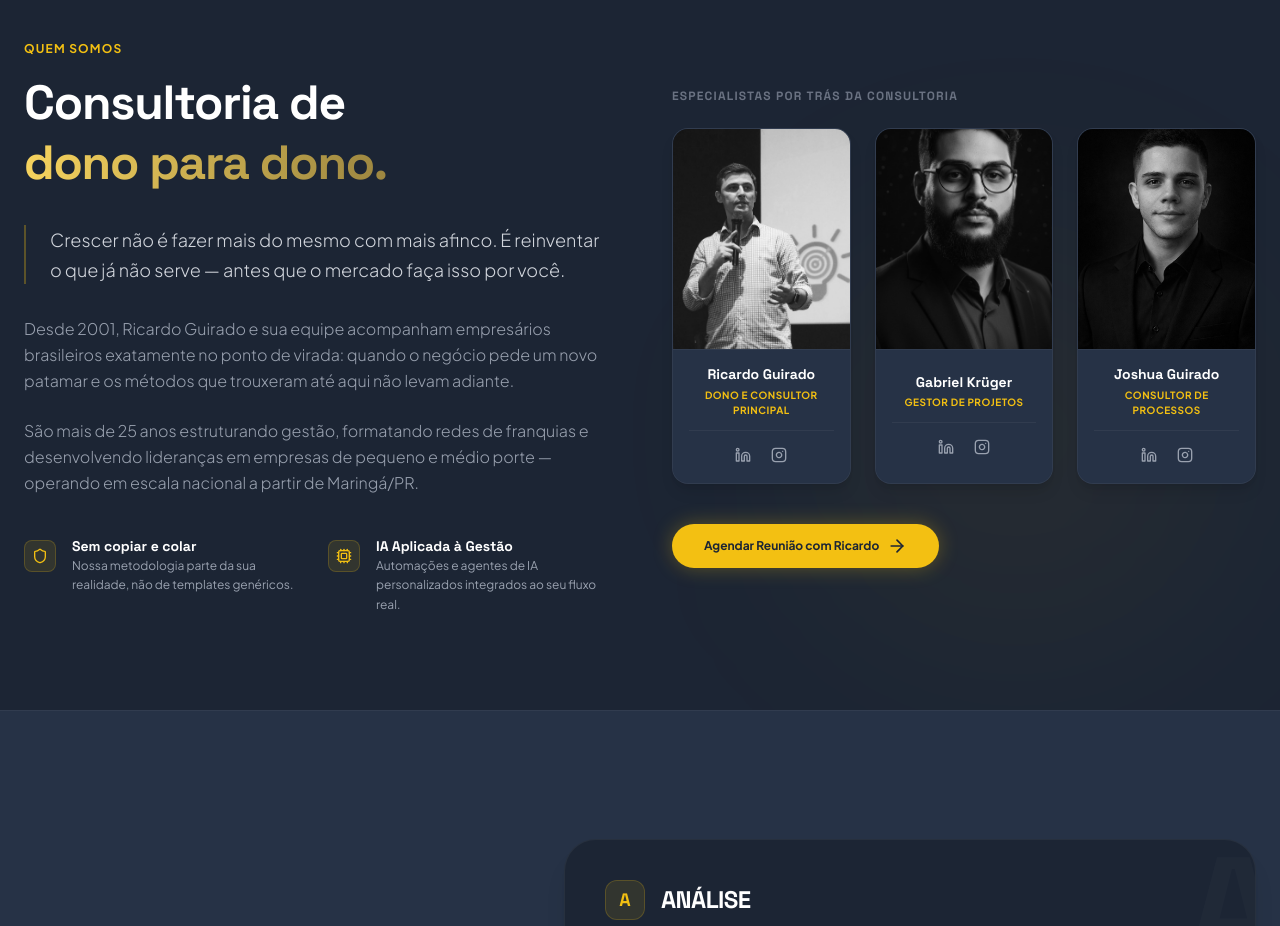
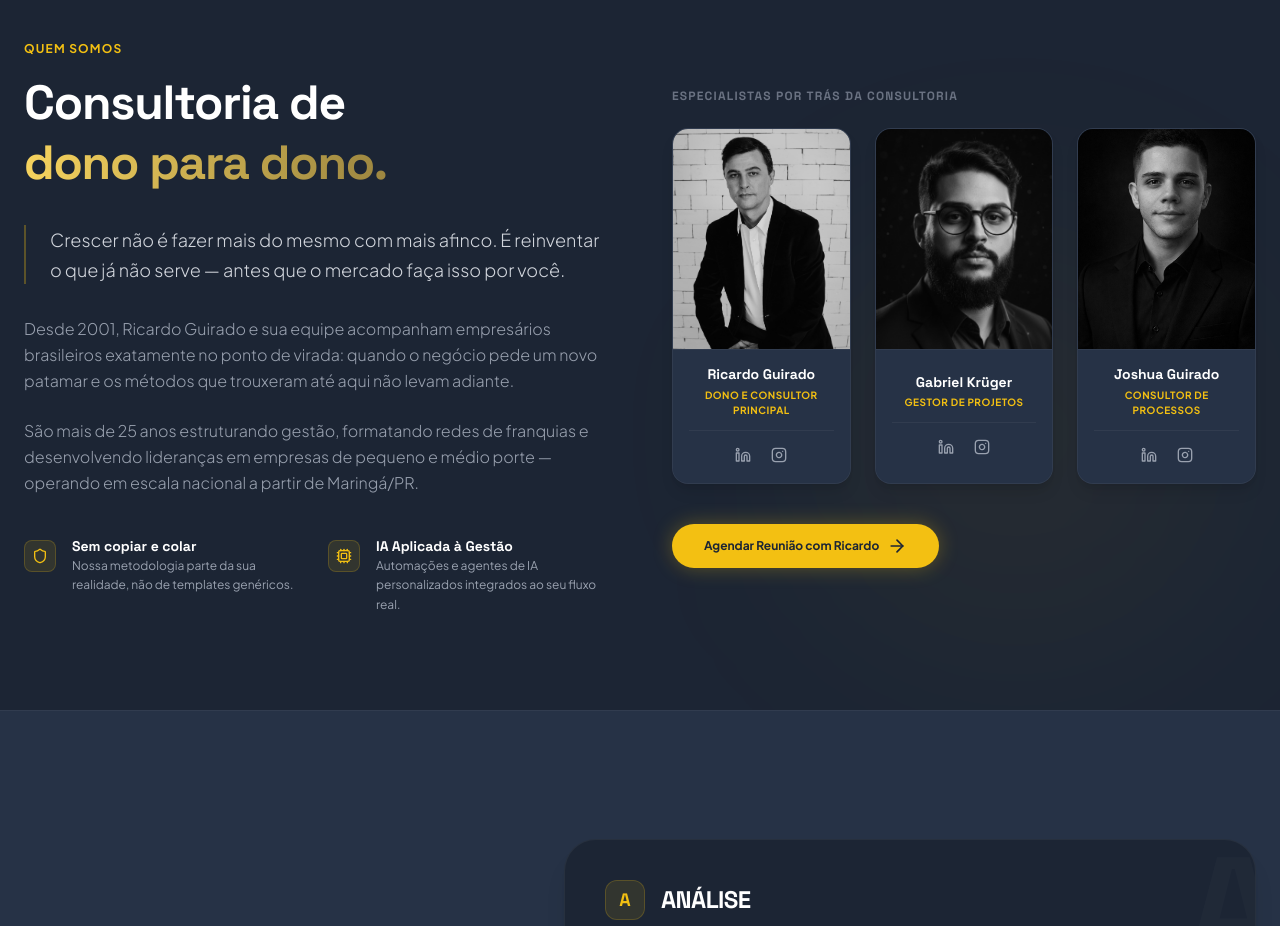
Before and after one commit to JoshuaGuirado/RGuirado, a React (Vite) app: page / in a window 1280 px wide. Shown: the part 3220-4146 px from the top of the page. Built offline with nearby package versions, Linux system fonts and the light colour scheme.

Commit message:
style: update Ricardo's photo and adjust Gabriel's head cropping

```diff
--- a/src/components/sections/About.tsx
+++ b/src/components/sections/About.tsx
@@ -11,6 +11,7 @@
       name: "Ricardo Guirado",
       role: "Dono e Consultor Principal",
       image: "/ricardo.jpg",
+      position: "object-center",
       linkedin: "https://www.linkedin.com/in/ricardoguiradofranquias/",
       instagram: "https://www.instagram.com/ricardoguirado_/"
     },
@@ -18,6 +19,7 @@
       name: "Gabriel Krüger",
       role: "Gestor de Projetos",
       image: "/gabriel.png",
+      position: "object-[center_15%]",
       linkedin: "https://www.linkedin.com/in/gabriel-kruger/",
       instagram: "https://www.instagram.com/g.kruger97/"
     },
@@ -25,6 +27,7 @@
       name: "Joshua Guirado",
       role: "Consultor de Processos",
       image: "/joshua.png",
+      position: "object-center",
       linkedin: "https://www.linkedin.com/in/joshua-guirado-681108353/",
       instagram: "https://www.instagram.com/joshuafguirado/"
     }
@@ -103,7 +106,7 @@
                     <img
                       src={member.image}
                       alt={`Foto de ${member.name}`}
-                      className="w-full h-full object-cover grayscale group-hover:grayscale-0 transition-all duration-500"
+                      className={`w-full h-full object-cover grayscale group-hover:grayscale-0 transition-all duration-500 ${member.position || "object-center"}`}
                       loading="lazy"
                     />
                   </div>
```
Also changed, not shown: public/ricardo.jpg.
